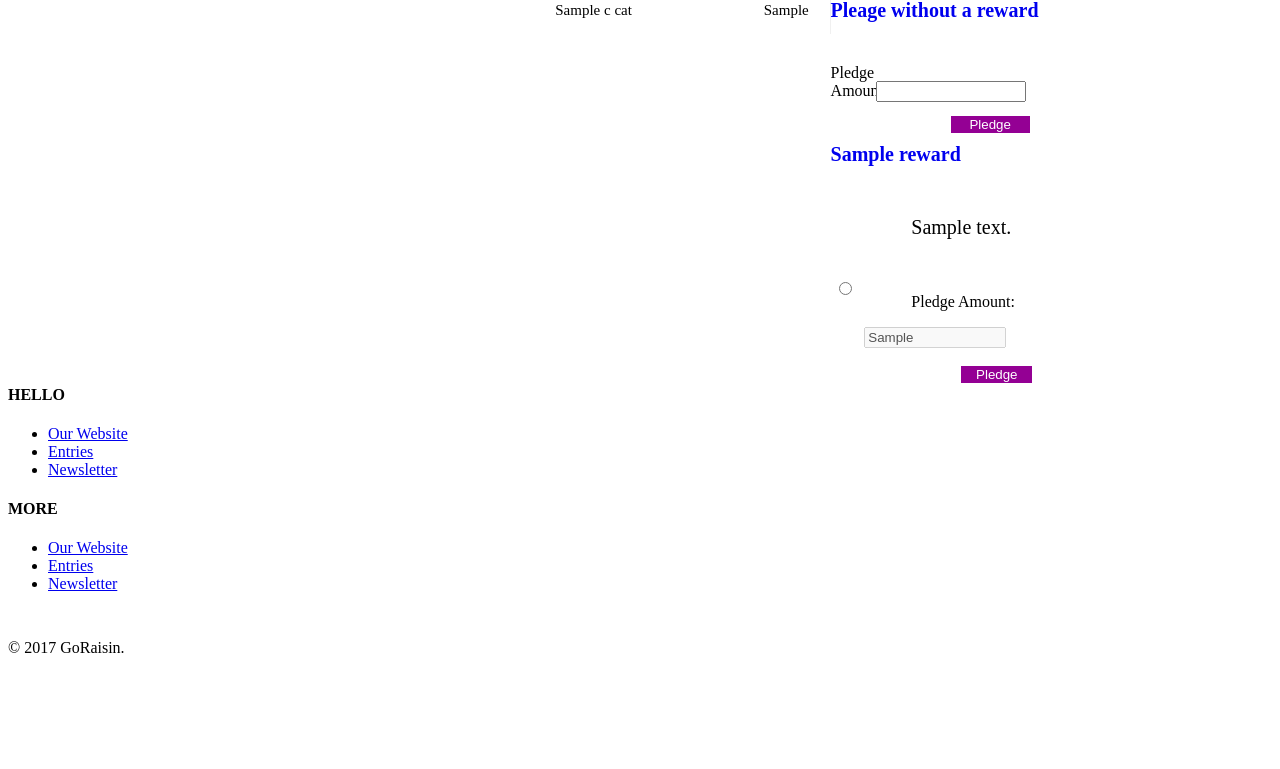
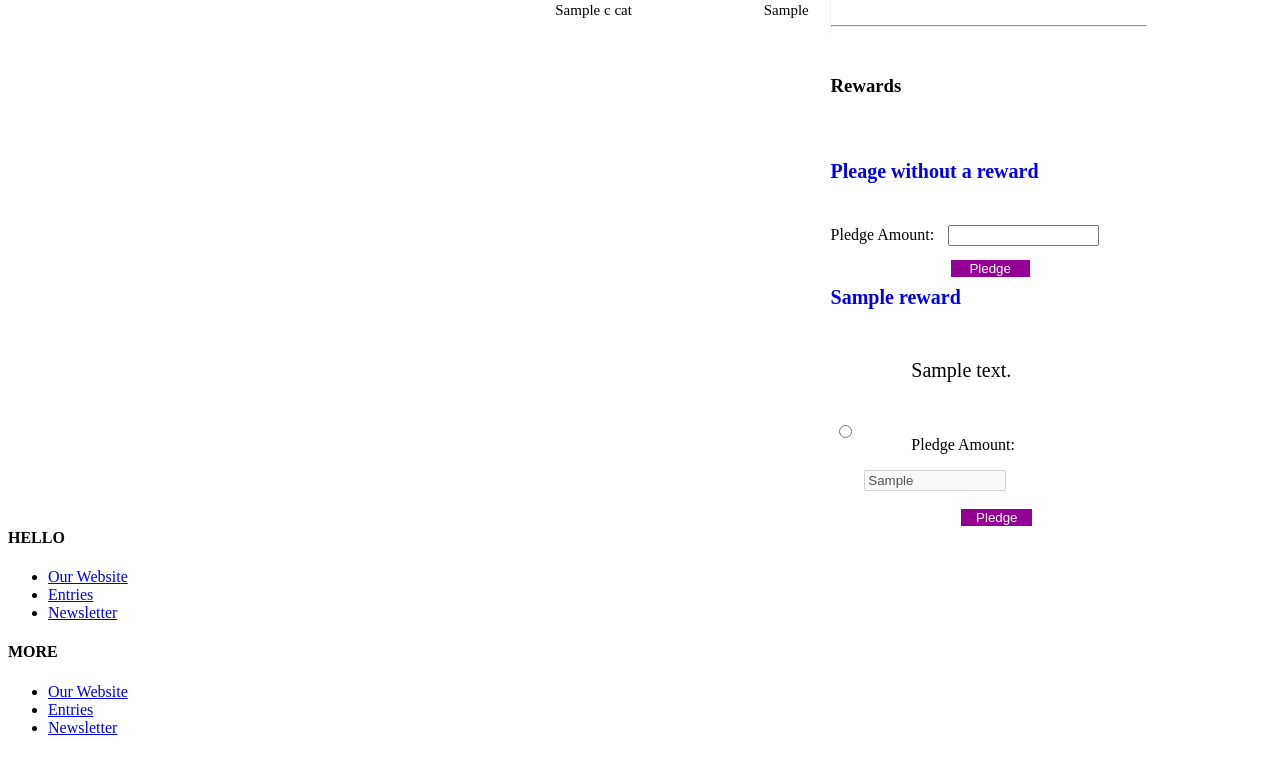
Before and after one commit to nivritii/GoRaisin, a Yii app: template frontend/views/campaign/view.php in a window 1280 px wide. Shown: the part 1074-1843 px from the top of the page. Before the commit the page ends 1727 px from the top, so only its background shows below. Run offline with PHP 8.4 and a stand-in for Yii, Linux system fonts and the light colour scheme; the template is opened without the code that fills it: most values are stand-ins (such as "Sample title", 1, 10 or a date in 2020); grey boxes marked "Sample" are stand-in pictures; form fields are guessed from the names that the template uses; data that the repository does not hold is empty; some libraries are stand-ins or nearby versions.

Commit message:
campaign
1. Rewards on view campaign
2. My campaign

```diff
--- a/frontend/controllers/CampaignController.php
+++ b/frontend/controllers/CampaignController.php
@@ -452,8 +452,8 @@ class CampaignController extends Controller
     public function actionMycampaign()
     {
         $campaigns = Campaign::find()->where(['c_author'=>Yii::$app->user->identity->getId()])->all();
-        $draftedCampaigns = Campaign::find()->where(['c_status'=>'draft'])->all();
-        $publishedCampaigns = Campaign::find()->where(['c_status'=>'published'])->all();
+        $draftedCampaigns = Campaign::find()->where(['c_author'=>Yii::$app->user->identity->getId(),'c_status'=>'draft'])->all();
+        $publishedCampaigns = Campaign::find()->where(['c_author'=>Yii::$app->user->identity->getId(),'c_status'=>'publish'])->all();
 
         $fund = Fund::find()->where(['fund_user_id'=>Yii::$app->user->getId()])->all();
 
--- a/frontend/views/campaign/view.php
+++ b/frontend/views/campaign/view.php
@@ -64,7 +64,7 @@ frontend\assets\RoadmapAsset::register($this);
                                         $video = \frontend\models\Campaign::find()
                                             ->where(['c_id' => 143])
                                             ->one();
-//                                            $url=$video['c_video'];
+                                        /*$url=$video['c_video'];*/
                                         $url = 'https://'.'www.youtube.com/watch?v=StRSjgb8QK4&t=3s';
                                         preg_match('/[\\?\\&]v=([^\\?\\&]+)/', $url, $matches);
                                         $id = $matches[1];
@@ -205,10 +205,10 @@ frontend\assets\RoadmapAsset::register($this);
                         <h6><span class="glyphicon glyphicon-heart-empty" style="cursor:pointer;"></span> All or nothing. This project will only be funded if it reaches its goal by <?=$model->c_end_date?>.</h6>
                     </div>
                 </div>
-                <hr class="style4">
-                <form enctype="multipart/form-data" action="fund?id=<?=$model->c_id?>" method="post">
-
-<!--                        <div class="container">-->
+                <hr class="style4" style="margin-top: 20%">
+                <h3 style="margin-top: 15%">Rewards</h3>
+                <br />
+                <form enctype="multipart/form-data" style="margin-top: 3%" action="fund?id=<?=$model->c_id?>" method="post">
                     <div class="panel-group" id="faqAccordion" style="width: 100%">
                         <div class="panel panel-default panel-faq">
                             <div class="panel-heading" style="background-color: #ffffff">
@@ -222,7 +222,7 @@ frontend\assets\RoadmapAsset::register($this);
                                 <div class="panel-body">
                                     <div class="form-group">
                                         <div style="alignment:center">
-                                                    <div style="display: inline-block;width: 12%;">
+                                            <div style="display: inline-block;width: 35%;">
                                                 <p class="item-title">Pledge Amount:</p>
                                             </div>
                                             <div style="display: inline-block;margin-left: 1%;width: 45%">
@@ -278,7 +278,6 @@ frontend\assets\RoadmapAsset::register($this);
                             </div>
                         <?php }?>
                     </div>
-<!--                        </div>-->
                 </form>
             </div>
         </div>
```
Also changed, not shown: frontend/views/campaign/mycampaign.php (+6 -9 lines). Lines whose indentation alone changed are shown as unchanged.
